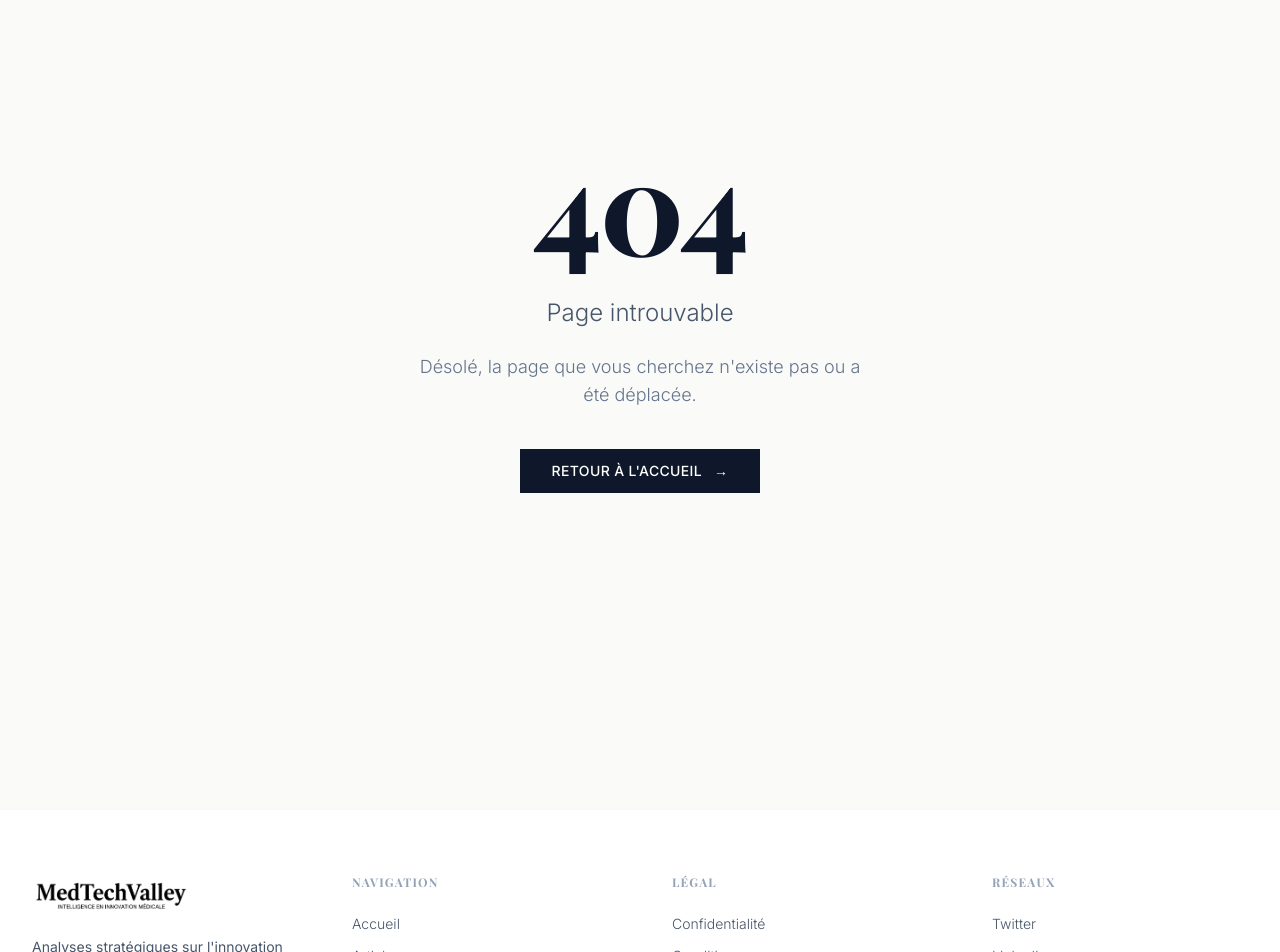
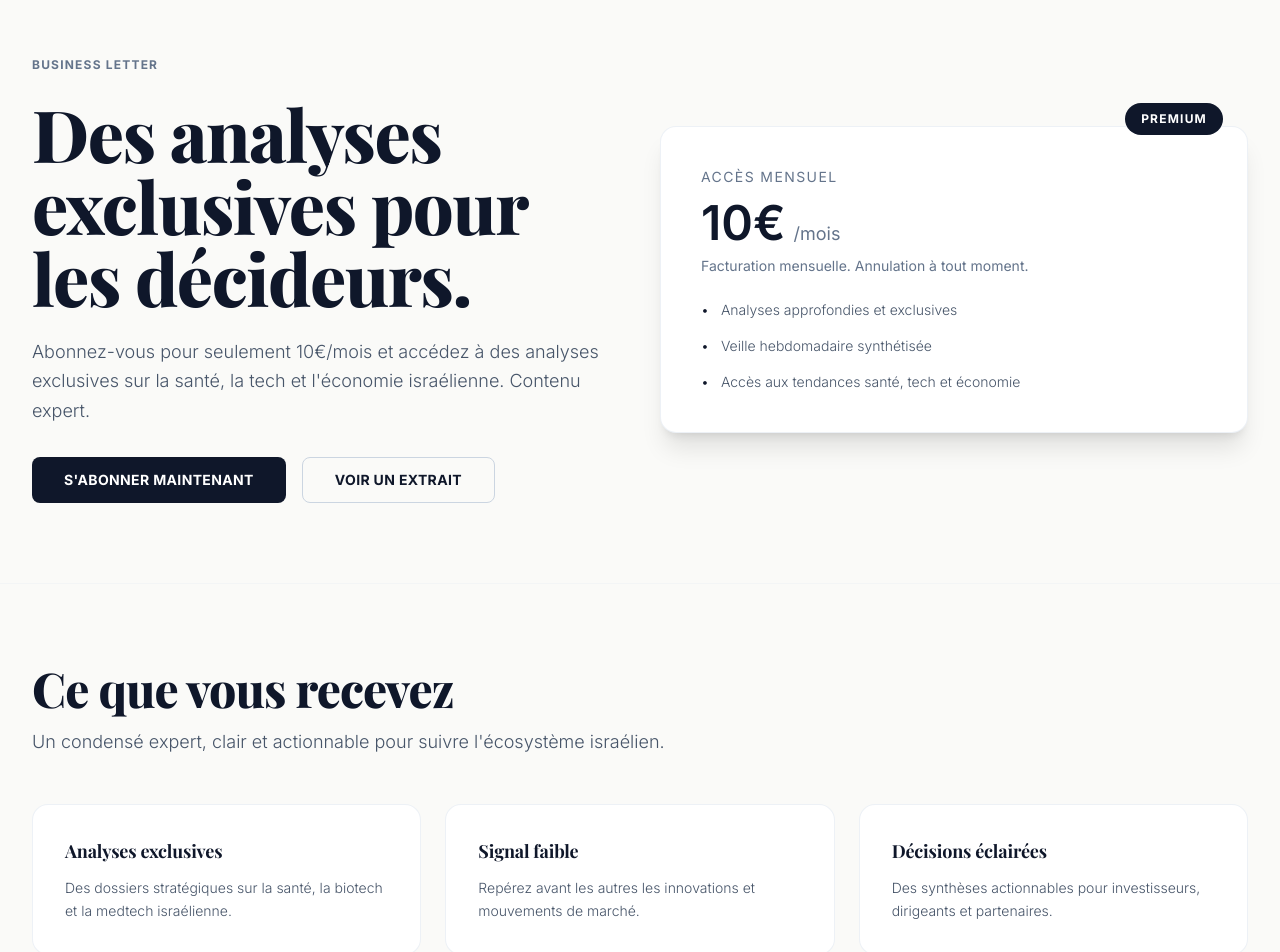
Before and after one commit to Manasupport/MTV, a React (Vite) app: page /letter in a window 1280 px wide. Shown: the part 120-1072 px from the top of the page. Built offline with nearby package versions, Linux system fonts and the light colour scheme.

Commit message:
creation page business letter

```diff
--- a/src/App.tsx
+++ b/src/App.tsx
@@ -4,6 +4,7 @@ import AppShell from './components/layout/AppShell'
 import Home from './pages/Home'
 import Articles from './pages/Articles'
 import About from './pages/About'
+import Letter from './pages/Letter'
 import NotFound from './pages/NotFound'
 import { Language } from './lib/i18n'
 
@@ -24,6 +25,7 @@ function App() {
         <Routes>
           <Route path="/" element={<Home language={language} />} />
           <Route path="/articles" element={<Articles language={language} />} />
+          <Route path="/letter" element={<Letter language={language} />} />
           <Route path="/about" element={<About language={language} />} />
           <Route path="/*" element={<NotFound language={language} />} />
         </Routes>
--- a/src/components/layout/Footer.tsx
+++ b/src/components/layout/Footer.tsx
@@ -31,7 +31,7 @@ export default function Footer({ language }: FooterProps) {
               <li><Link to="/" className="hover:text-slate-900 transition-colors">{t.footer.home}</Link></li>
               <li><Link to="/articles" className="hover:text-slate-900 transition-colors">{t.footer.articles}</Link></li>
               <li><Link to="/about" className="hover:text-slate-900 transition-colors">{t.footer.about}</Link></li>
-              <li><a href="#" className="hover:text-slate-900 transition-colors">{t.footer.letter}</a></li>
+              <li><Link to="/letter" className="hover:text-slate-900 transition-colors">{t.footer.letter}</Link></li>
             </ul>
           </div>
           <div>
--- a/src/components/layout/Header.tsx
+++ b/src/components/layout/Header.tsx
@@ -123,13 +123,13 @@ export default function Header({ language, setLanguage }: HeaderProps) {
             <span className="absolute bottom-1 left-2 right-2 h-0.5 bg-slate-900 scale-x-0 group-hover:scale-x-100 transition-transform origin-left duration-300"></span>
           </Link>
 
-          <a
-            href="#"
+          <Link
+            to="/letter"
             className="group flex items-center gap-1.5 py-2 px-2 text-slate-600 hover:text-slate-900 transition-colors relative"
           >
             {t.nav.letter}
             <span className="absolute bottom-1 left-2 right-2 h-0.5 bg-slate-900 scale-x-0 group-hover:scale-x-100 transition-transform origin-left duration-300"></span>
-          </a>
+          </Link>
 
           <Link
             to="/about"
@@ -193,9 +193,9 @@ export default function Header({ language, setLanguage }: HeaderProps) {
             <Link to="/articles" className="block px-4 py-2 text-sm font-medium text-slate-900 hover:bg-slate-100 rounded transition-colors">
               {t.nav.articles}
             </Link>
-            <a href="#" className="block px-4 py-2 text-sm font-medium text-slate-900 hover:bg-slate-100 rounded transition-colors">
+            <Link to="/letter" className="block px-4 py-2 text-sm font-medium text-slate-900 hover:bg-slate-100 rounded transition-colors">
               {t.nav.letter}
-            </a>
+            </Link>
             <Link to="/about" className="block px-4 py-2 text-sm font-medium text-slate-900 hover:bg-slate-100 rounded transition-colors">
               {t.nav.about}
             </Link>
--- a/src/i18n/en.json
+++ b/src/i18n/en.json
@@ -77,6 +77,42 @@
       "all": "All"
     }
   },
+  "letterPage": {
+    "kicker": "Business Letter",
+    "title": "Exclusive analysis for decision makers.",
+    "subtitle": "Subscribe for just €10/month and access exclusive analysis on health, technology, and the Israeli economy. Expert content.",
+    "ctaPrimary": "Subscribe now",
+    "ctaSecondary": "View a sample",
+    "priceBadge": "Premium",
+    "priceLabel": "Monthly access",
+    "priceValue": "€10",
+    "priceUnit": "/month",
+    "billingNote": "Billed monthly. Cancel anytime.",
+    "pricePoints": [
+      "Exclusive, in-depth analysis",
+      "Weekly intelligence in a concise format",
+      "Access to trends across health, tech, and the economy"
+    ],
+    "benefitsTitle": "What you get",
+    "benefitsSubtitle": "A clear, actionable digest to track the Israeli ecosystem.",
+    "benefits": [
+      {
+        "title": "Exclusive insights",
+        "body": "Strategic dossiers on Israeli health, biotech, and medtech innovation."
+      },
+      {
+        "title": "Early signals",
+        "body": "Spot the innovations and market moves before others do."
+      },
+      {
+        "title": "Decision clarity",
+        "body": "Actionable summaries for investors, executives, and partners."
+      }
+    ],
+    "finalTitle": "Ready to move faster?",
+    "finalBody": "Join the Business Letter and receive analysis that saves time and delivers clarity.",
+    "finalCta": "Start subscription"
+  },
   "notFound": {
     "title": "Page not found",
     "body": "Sorry, the page you're looking for doesn't exist or has been moved.",
--- a/src/i18n/fr.json
+++ b/src/i18n/fr.json
@@ -77,6 +77,42 @@
       "all": "Tous"
     }
   },
+  "letterPage": {
+    "kicker": "Business Letter",
+    "title": "Des analyses exclusives pour les décideurs.",
+    "subtitle": "Abonnez-vous pour seulement 10€/mois et accédez à des analyses exclusives sur la santé, la tech et l'économie israélienne. Contenu expert.",
+    "ctaPrimary": "S'abonner maintenant",
+    "ctaSecondary": "Voir un extrait",
+    "priceBadge": "Premium",
+    "priceLabel": "Accès mensuel",
+    "priceValue": "10€",
+    "priceUnit": "/mois",
+    "billingNote": "Facturation mensuelle. Annulation à tout moment.",
+    "pricePoints": [
+      "Analyses approfondies et exclusives",
+      "Veille hebdomadaire synthétisée",
+      "Accès aux tendances santé, tech et économie"
+    ],
+    "benefitsTitle": "Ce que vous recevez",
+    "benefitsSubtitle": "Un condensé expert, clair et actionnable pour suivre l'écosystème israélien.",
+    "benefits": [
+      {
+        "title": "Analyses exclusives",
+        "body": "Des dossiers stratégiques sur la santé, la biotech et la medtech israélienne."
+      },
+      {
+        "title": "Signal faible",
+        "body": "Repérez avant les autres les innovations et mouvements de marché."
+      },
+      {
+        "title": "Décisions éclairées",
+        "body": "Des synthèses actionnables pour investisseurs, dirigeants et partenaires."
+      }
+    ],
+    "finalTitle": "Prêt à passer à l'action ?",
+    "finalBody": "Rejoignez la Business Letter et recevez des analyses qui font gagner du temps et de la clarté.",
+    "finalCta": "Commencer l'abonnement"
+  },
   "notFound": {
     "title": "Page introuvable",
     "body": "Désolé, la page que vous cherchez n'existe pas ou a été déplacée.",
--- /dev/null
+++ b/src/pages/Letter.tsx
@@ -0,0 +1,115 @@
+import Container from '../components/layout/Container'
+import { Language, copy } from '../lib/i18n'
+
+interface LetterProps {
+  language: Language
+}
+
+export default function Letter({ language }: LetterProps) {
+  const t = copy[language]
+  const letter = t.letterPage
+
+  return (
+    <div className="bg-[#fafaf8]">
+      {/* HERO */}
+      <section className="pt-28 pb-20 border-b border-slate-200/30">
+        <Container>
+          <div className="grid grid-cols-1 lg:grid-cols-12 gap-10 items-center">
+            <div className="lg:col-span-6">
+              <span className="text-xs font-bold uppercase tracking-widest text-slate-500 mb-6 block">
+                {letter.kicker}
+              </span>
+              <h1 className="serif-headline text-5xl lg:text-7xl text-slate-900 leading-[0.95] mb-6">
+                {letter.title}
+              </h1>
+              <p className="text-lg text-slate-600 font-light leading-relaxed mb-8">
+                {letter.subtitle}
+              </p>
+              <div className="flex flex-col sm:flex-row gap-4">
+                <button className="px-8 py-3 bg-slate-900 text-white text-sm font-bold uppercase tracking-wide rounded-lg hover:bg-slate-800 transition-colors">
+                  {letter.ctaPrimary}
+                </button>
+                <button className="px-8 py-3 border border-slate-300 text-slate-900 text-sm font-bold uppercase tracking-wide rounded-lg hover:bg-slate-100 transition-colors">
+                  {letter.ctaSecondary}
+                </button>
+              </div>
+            </div>
+
+            <div className="lg:col-span-6">
+              <div className="relative bg-white border border-slate-200/60 rounded-2xl p-8 lg:p-10 shadow-xl">
+                <div className="absolute -top-6 right-6 bg-slate-900 text-white text-xs font-bold uppercase tracking-widest px-4 py-2 rounded-full">
+                  {letter.priceBadge}
+                </div>
+                <div className="mb-6">
+                  <p className="text-sm uppercase tracking-widest text-slate-500 mb-3">
+                    {letter.priceLabel}
+                  </p>
+                  <div className="flex items-baseline gap-2">
+                    <span className="text-5xl font-semibold text-slate-900">{letter.priceValue}</span>
+                    <span className="text-lg text-slate-500">{letter.priceUnit}</span>
+                  </div>
+                  <p className="text-sm text-slate-500 mt-2">{letter.billingNote}</p>
+                </div>
+                <ul className="space-y-4 text-sm text-slate-600 font-light">
+                  {letter.pricePoints.map((item) => (
+                    <li key={item} className="flex items-start gap-3">
+                      <span className="text-slate-900">•</span>
+                      <span>{item}</span>
+                    </li>
+                  ))}
+                </ul>
+              </div>
+            </div>
+          </div>
+        </Container>
+      </section>
+
+      {/* BENEFITS */}
+      <section className="py-20">
+        <Container>
+          <div className="mb-12">
+            <h2 className="serif-headline text-4xl lg:text-5xl text-slate-900 mb-4">
+              {letter.benefitsTitle}
+            </h2>
+            <p className="text-lg text-slate-600 font-light max-w-2xl">
+              {letter.benefitsSubtitle}
+            </p>
+          </div>
+
+          <div className="grid grid-cols-1 md:grid-cols-3 gap-6">
+            {letter.benefits.map((benefit) => (
+              <div
+                key={benefit.title}
+                className="p-8 bg-white border border-slate-200/60 rounded-2xl hover:border-slate-300 transition-colors"
+              >
+                <h3 className="text-lg font-semibold text-slate-900 mb-3">
+                  {benefit.title}
+                </h3>
+                <p className="text-sm text-slate-600 font-light leading-relaxed">
+                  {benefit.body}
+                </p>
+              </div>
+            ))}
+          </div>
+        </Container>
+      </section>
+
+      {/* FINAL CTA */}
+      <section className="py-20 bg-gradient-to-br from-slate-900 via-slate-800 to-slate-900 text-white">
+        <Container>
+          <div className="max-w-3xl mx-auto text-center">
+            <h3 className="serif-headline text-4xl lg:text-5xl mb-6">
+              {letter.finalTitle}
+            </h3>
+            <p className="text-lg text-slate-300 font-light mb-10">
+              {letter.finalBody}
+            </p>
+            <button className="px-10 py-3 bg-white text-slate-900 text-sm font-bold uppercase tracking-wide rounded-lg hover:bg-slate-100 transition-colors">
+              {letter.finalCta}
+            </button>
+          </div>
+        </Container>
+      </section>
+    </div>
+  )
+}
```
Also changed, not shown: 1 other file (tests, documents, lock files or other folders).
